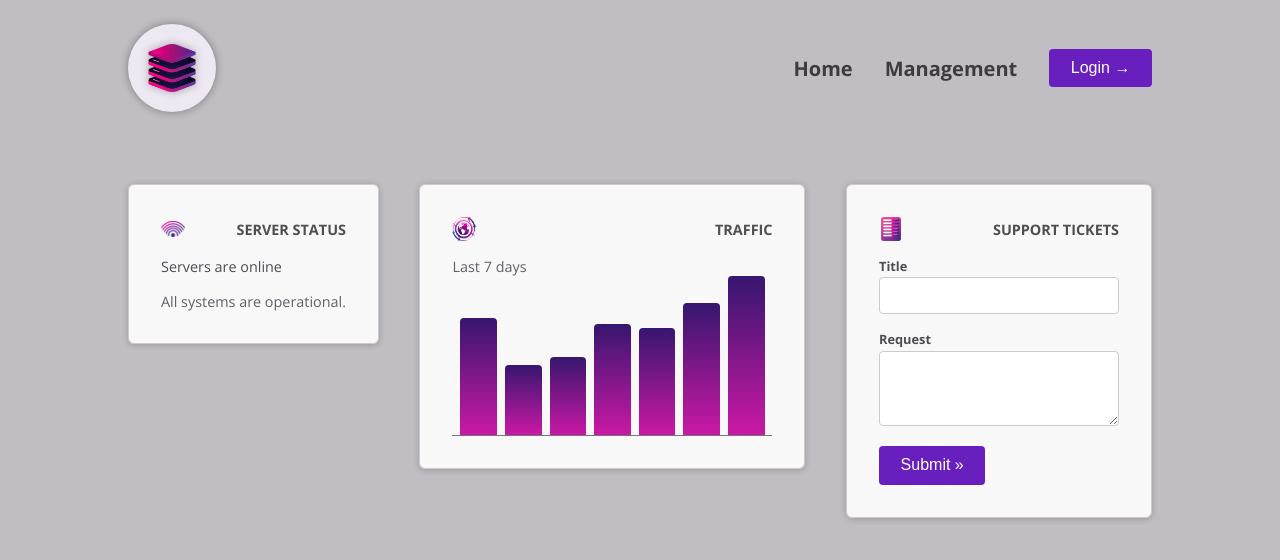
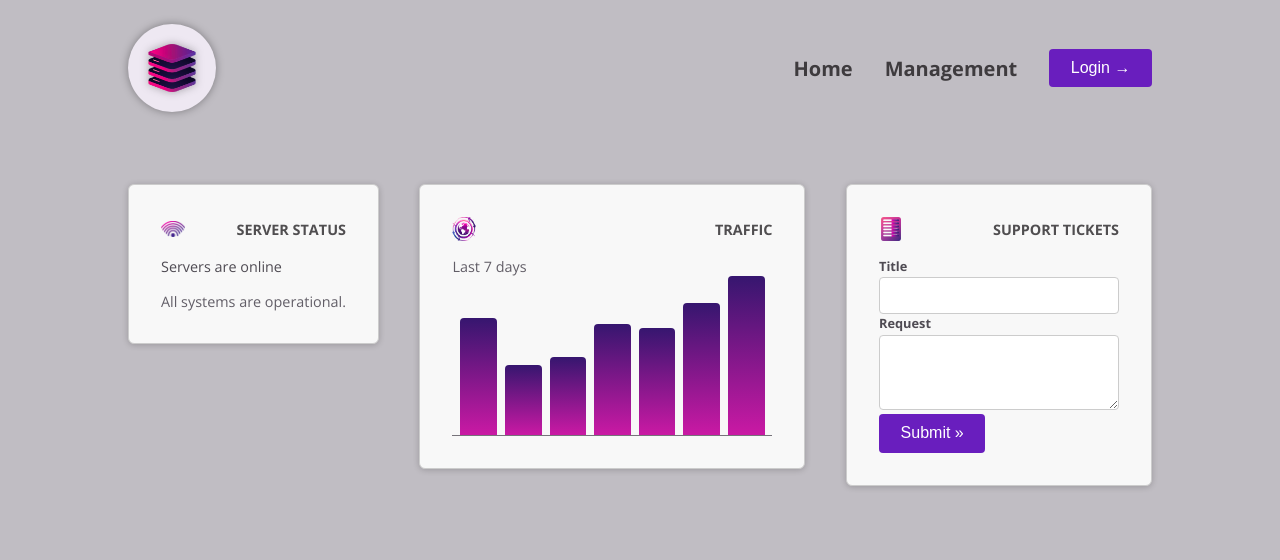
Before and after one commit to TechCommunity-debug/angular-lessons, an Angular app: page / in a window 1280 px wide. Shown: the top 560 px of the page. Built offline with nearby package versions, Linux system fonts and the light colour scheme.

Commit message:
Multi-Element Custom Components & Content Projection

```diff
--- a/src/app/dashboard/tickets/new-ticket/new-ticket.component.html
+++ b/src/app/dashboard/tickets/new-ticket/new-ticket.component.html
@@ -1,12 +1,11 @@
 <form>
-  <p>
-    <label>Title</label>
+  <app-control label="Title">
     <input name="title" id="title" />
-  </p>
-  <p>
-    <label>Request</label>
+  </app-control>
+  <app-control label="Request">
+    <label></label>
     <textarea name="request" id="request" rows="3"></textarea>
-  </p>
+  </app-control>
   <p>
     <button appButton>
       Submit
--- a/src/app/dashboard/tickets/new-ticket/new-ticket.component.ts
+++ b/src/app/dashboard/tickets/new-ticket/new-ticket.component.ts
@@ -1,10 +1,11 @@
 import { Component } from '@angular/core';
 import { ButtonComponent } from '../../../shared/button/button.component';
+import { ControlComponent } from "../../../shared/control/control.component";
 
 @Component({
   selector: 'app-new-ticket',
   standalone: true,
-  imports: [ButtonComponent],
+  imports: [ButtonComponent, ControlComponent],
   templateUrl: './new-ticket.component.html',
   styleUrl: './new-ticket.component.css'
 })
--- /dev/null
+++ b/src/app/shared/control/control.component.html
@@ -0,0 +1,4 @@
+<p>
+  <label>{{ label() }}</label>
+  <ng-content select="input, textarea"></ng-content>
+</p>
--- /dev/null
+++ b/src/app/shared/control/control.component.ts
@@ -0,0 +1,12 @@
+import { Component, input } from '@angular/core';
+
+@Component({
+  selector: 'app-control',
+  standalone: true,
+  imports: [],
+  templateUrl: './control.component.html',
+  styleUrl: './control.component.css',
+})
+export class ControlComponent {
+  label = input.required<string>();
+}
```
Also changed, not shown: src/app/shared/control/control.component.css (added).
